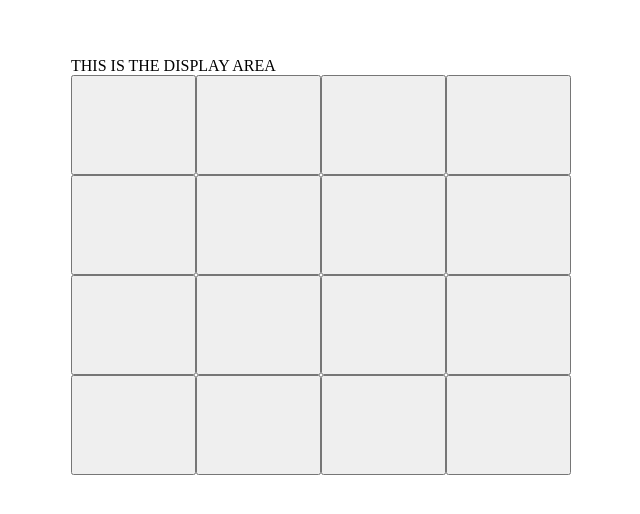
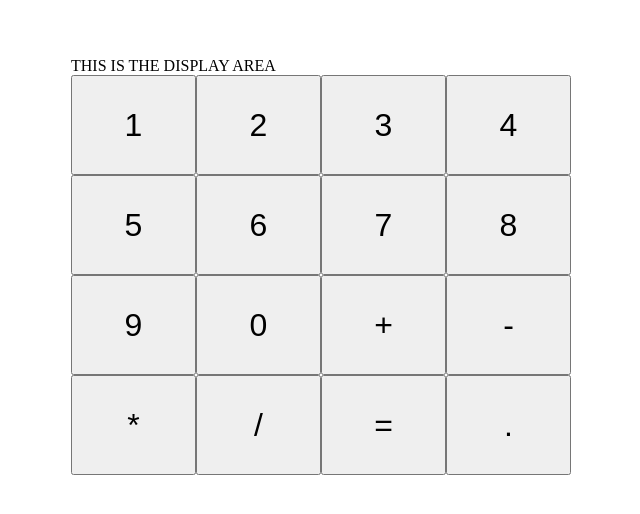
Before and after one commit to samssj10/another-calculator, a plain HTML site: page index.html in a window 1280 px wide. Shown: the part 134-648 px from the top of the page, without its empty margins (319-959 px from the left). Drawn offline with Linux system fonts and the light colour scheme.

Commit message:
labelled the different buttons

```diff
--- a/index.css
+++ b/index.css
@@ -19,4 +19,5 @@ body {
     width: var(--cell-size);
     height: 100px;
     box-sizing: border-box;
+    font-size: 32px;
 }
--- a/index.js
+++ b/index.js
@@ -47,9 +47,11 @@ containerDiv.appendChild(displayDiv);
 let commandDiv = document.createElement("div");
 commandDiv.classList.add("buttonContainer");
 containerDiv.appendChild(commandDiv);
+let allKeys = [1, 2, 3, 4, 5, 6, 7, 8, 9, 0, "+", "-", "*", "/", "=", "."];
 
 for (let i = 0; i < 16; i++) {
   let digit = document.createElement("button");
+  digit.textContent = allKeys[i];
   digit.classList.add("childButton");
   commandDiv.appendChild(digit);
 }
```
